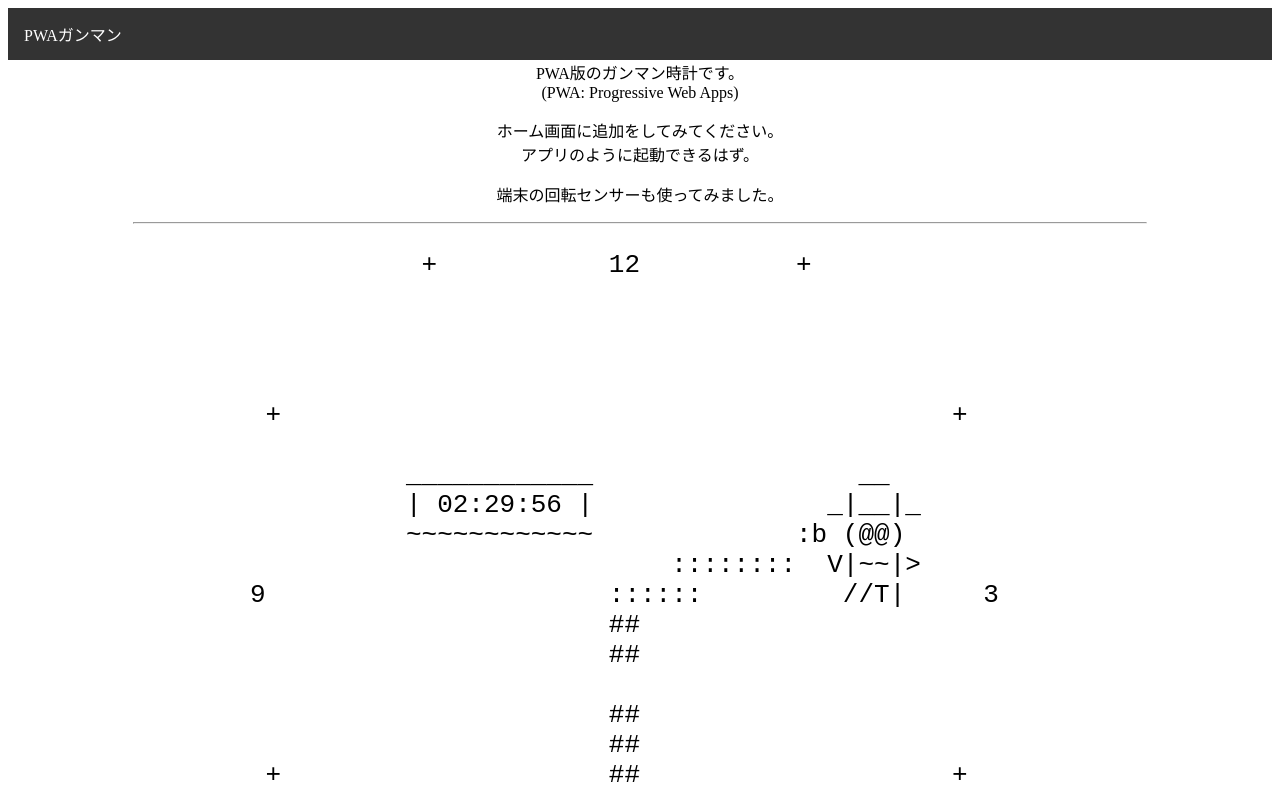
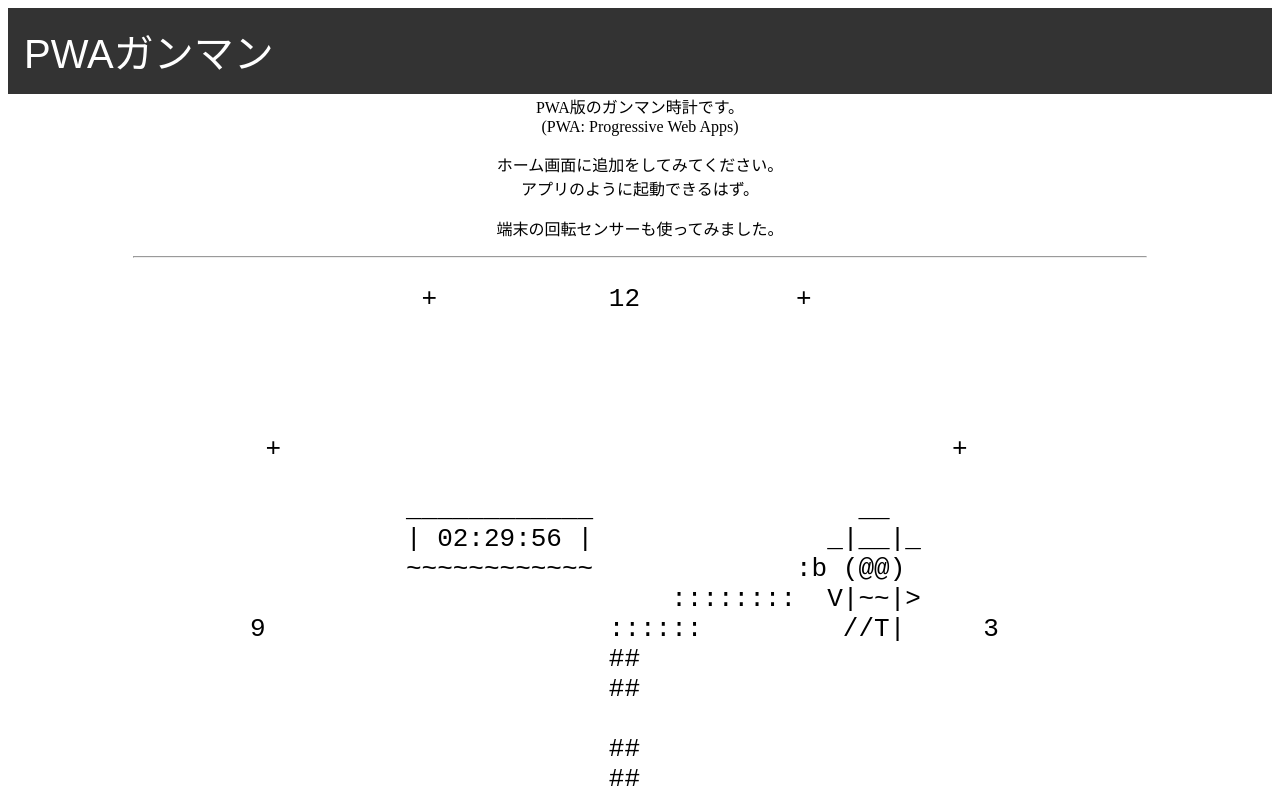
Before and after one commit to gunman-vagabond/gunman-vagabond.github.io, a plain HTML site: page PWA/GunClock.PWA.htm in a window 1280 px wide. Shown: the top 793 px of the page. Drawn offline with Linux system fonts and the light colour scheme.

Commit message:
Add files via upload

```diff
--- a/PWA/GunClock.PWA.htm
+++ b/PWA/GunClock.PWA.htm
@@ -59,6 +59,8 @@ ul {
 li {
     float: left;
     color: white;
+    font-size: 40px;
+    font-family: sans-serif;
     text-align: center;
     padding: 14px 16px;
     text-decoration: none;
```
